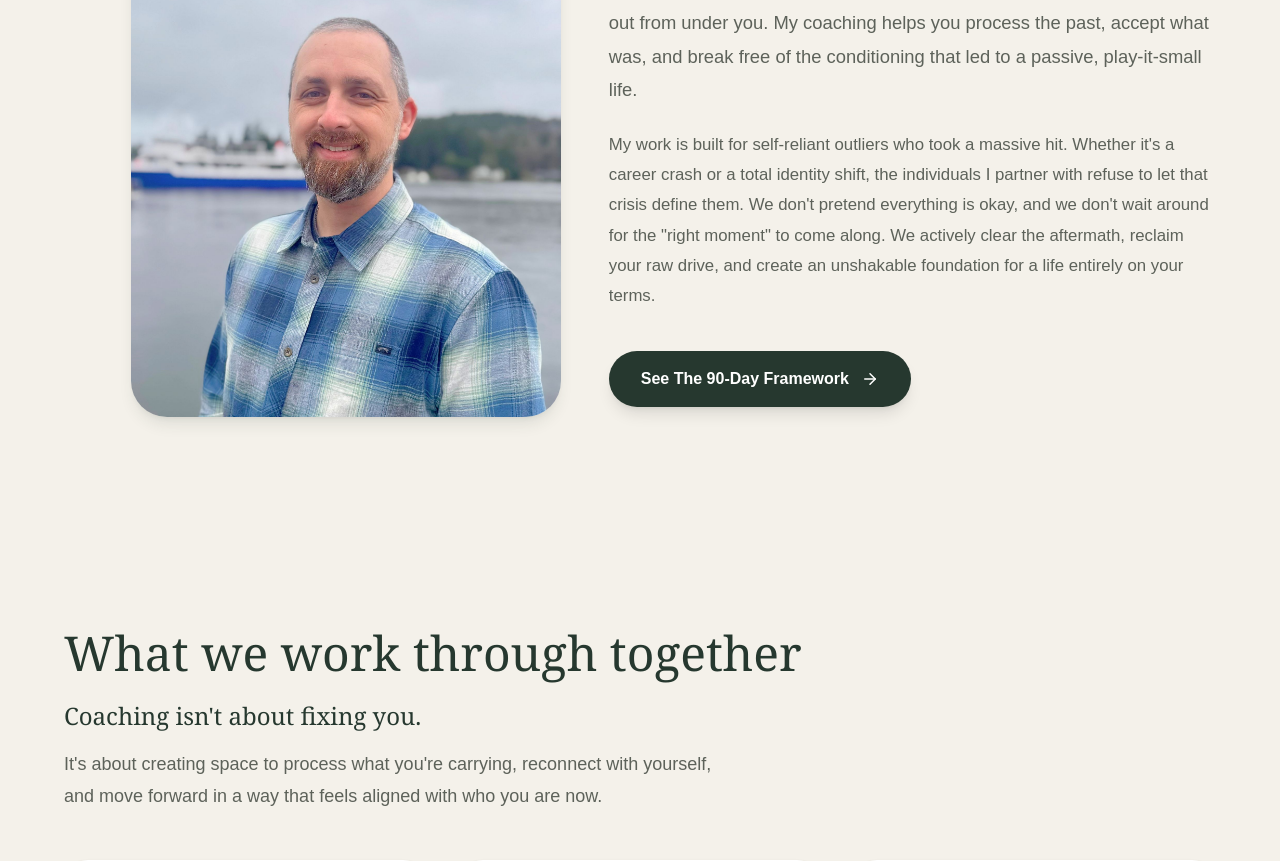
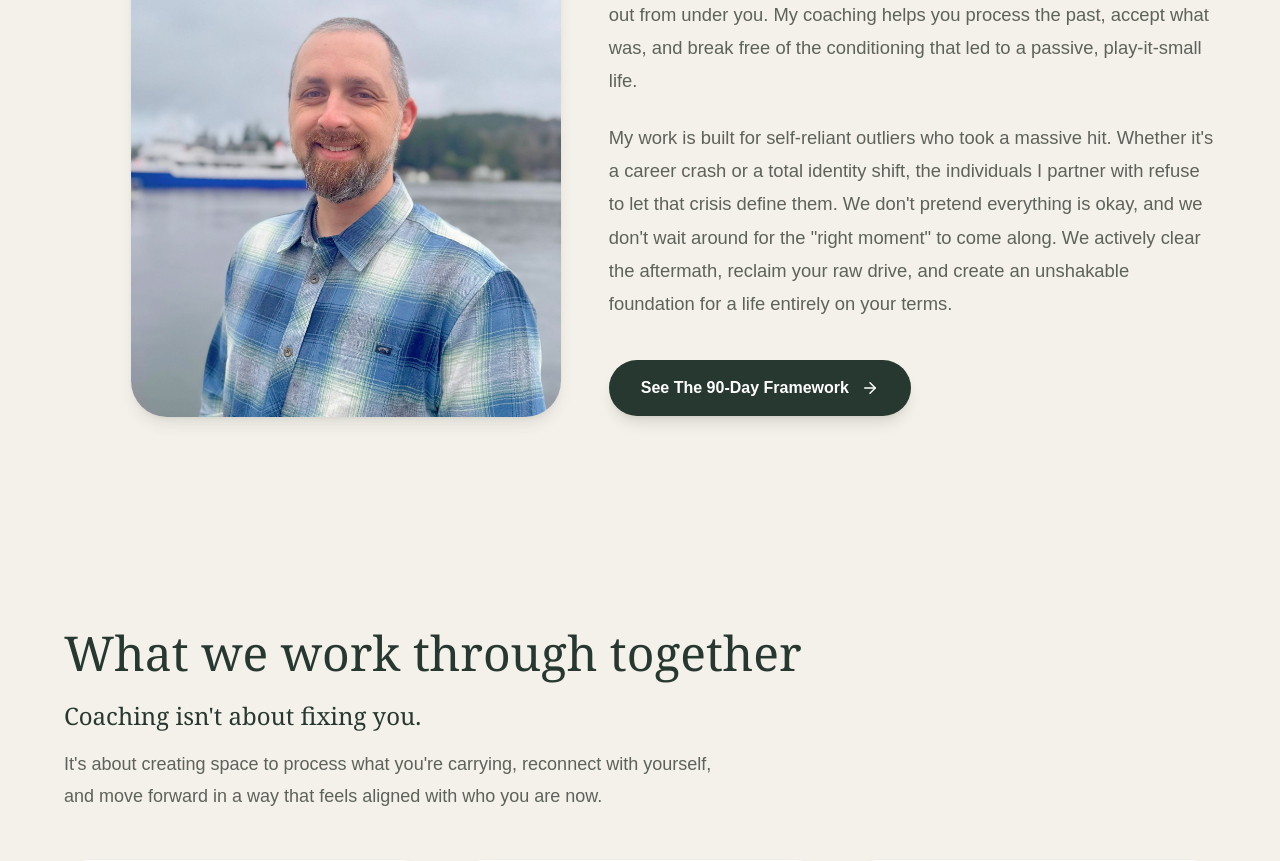
Before and after one commit to mybecomingpath/my-becoming-path, a Next.js app: page / in a window 1280 px wide. Shown: the part 1000-1861 px from the top of the page. Built offline with nearby package versions, Linux system fonts and the light colour scheme.

Commit message:
Update page.tsx

```diff
--- a/app/page.tsx
+++ b/app/page.tsx
@@ -129,7 +129,7 @@ const menuItems = [
           play-it-small life.
         </p>
 
-        <p className="mt-6 text-[1.05rem] leading-[1.8] text-[#5D625A]">
+        <p className="mt-6 text-[1.15rem] leading-[1.8] text-[#5D625A]">
           My work is built for self-reliant outliers who took a massive hit.
           Whether it&apos;s a career crash or a total identity shift, the individuals
           I partner with refuse to let that crisis define them. We don&apos;t pretend
```
